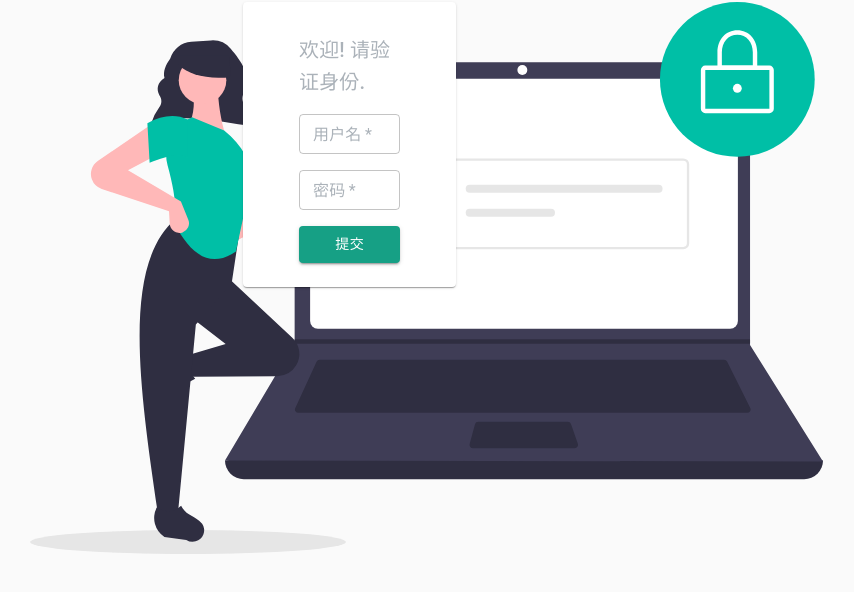
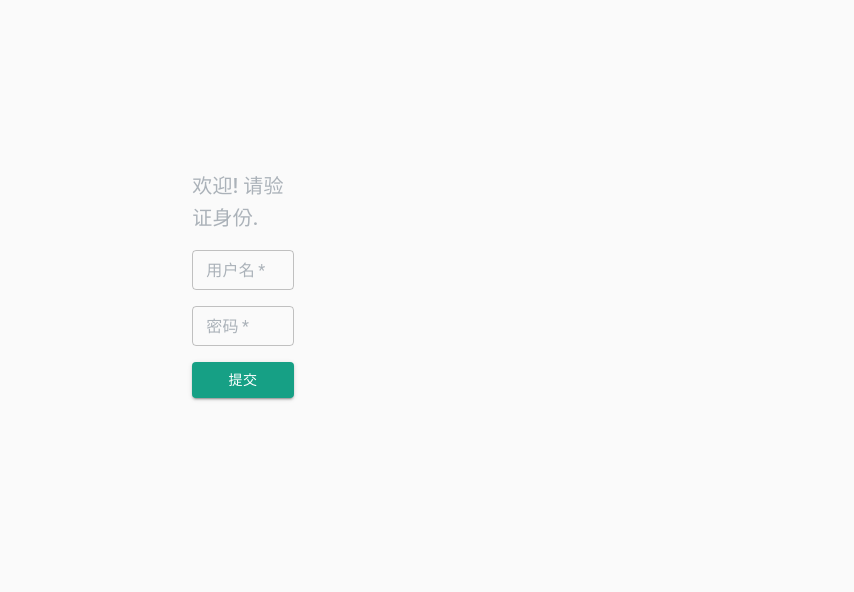
Before and after one commit to l769829723/scraper-admin, a React (Create React App) app: page /login in a window 1280 px wide. Shown: the top 592 px of the page, without its empty margins (397-1251 px from the left). Built offline with nearby package versions, Linux system fonts and the light colour scheme.

Commit message:
remove background

```diff
--- a/src/pages/login/index.js
+++ b/src/pages/login/index.js
@@ -5,14 +5,12 @@ import {
   TextField,
   FormControl,
   Button,
-  Card,
   CardContent,
   Typography,
 } from "@mui/material";
 import Action from "./action";
 import { useNavigate } from "react-router-dom";
 import { makeStyles } from "@mui/styles";
-import bgImg from "./login.svg";
 
 const useStyles = makeStyles((theme) => ({
   root: {
@@ -32,8 +30,6 @@ const LoginPage = ({ setContext }) => {
   const [username, setUsername] = React.useState("");
   const [password, setPassword] = React.useState("");
 
-  console.log(bgImg);
-
   const handleLogin = (e) => {
     e.preventDefault();
     setContext(Action.LOGIN_USER, { [username]: password });
@@ -49,16 +45,8 @@ const LoginPage = ({ setContext }) => {
         className={classes.root}
       >
         <Grid container justifyContent='center'>
-          <Grid item xs={10} md={6} lg={4}>
+          <Grid item xs={10} md={3} lg={2}>
             <Box mb={30}>
-              <Grid container>
-                <Grid item xs={6}>
-                  <Box>
-                    <img src={bgImg} alt='login logo' />
-                  </Box>
-                </Grid>
-                <Grid item xs={6}>
-                  <Card>
               <CardContent>
                 <Box px={5}>
                   <Typography variant='h6' component='h6'>
@@ -114,9 +102,6 @@ const LoginPage = ({ setContext }) => {
                   </Grid>
                 </Box>
               </CardContent>
-                  </Card>
-                </Grid>
-              </Grid>
             </Box>
           </Grid>
         </Grid>
```
Lines whose indentation alone changed are shown as unchanged.
